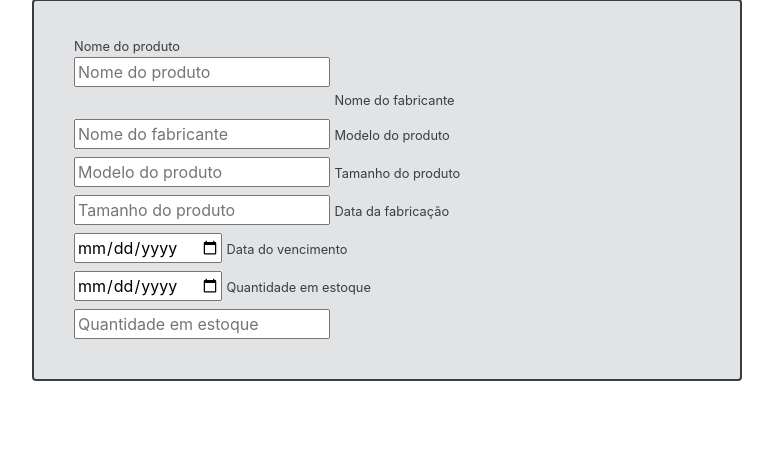
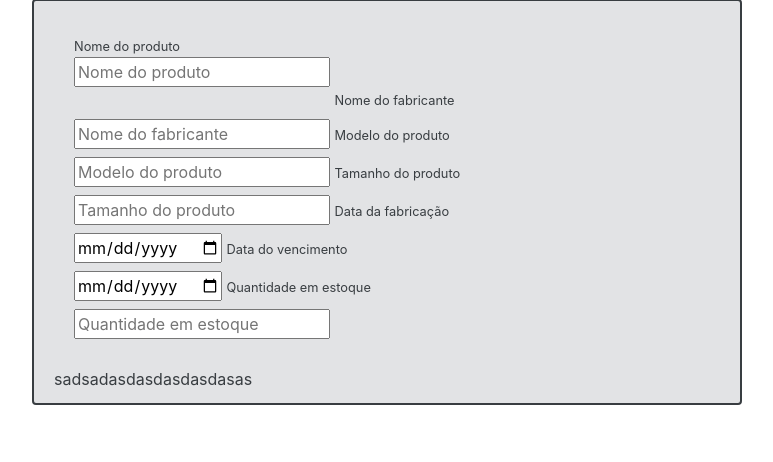
Before and after one commit to JoaoVitorA/Cadastro-em-PHP-com-BootStrap, a PHP site: page / in a window 1280 px wide. Shown: the part 201-663 px from the top of the page, without its empty margins (253-1026 px from the left). Run offline with PHP 8.4, Linux system fonts and the light colour scheme.

Commit message:
Update index.php

```diff
--- a/index.php
+++ b/index.php
@@ -50,7 +50,7 @@
                 <input type="number" name="txt_quantidade" id="quantidade" placeholder="Quantidade em estoque"> <br>
             </label>
         </form>
-        <footer></footer>
+        <footer></footer> sadsadasdasdasdasdasas
     </div>
 </body>
 </html>
```
